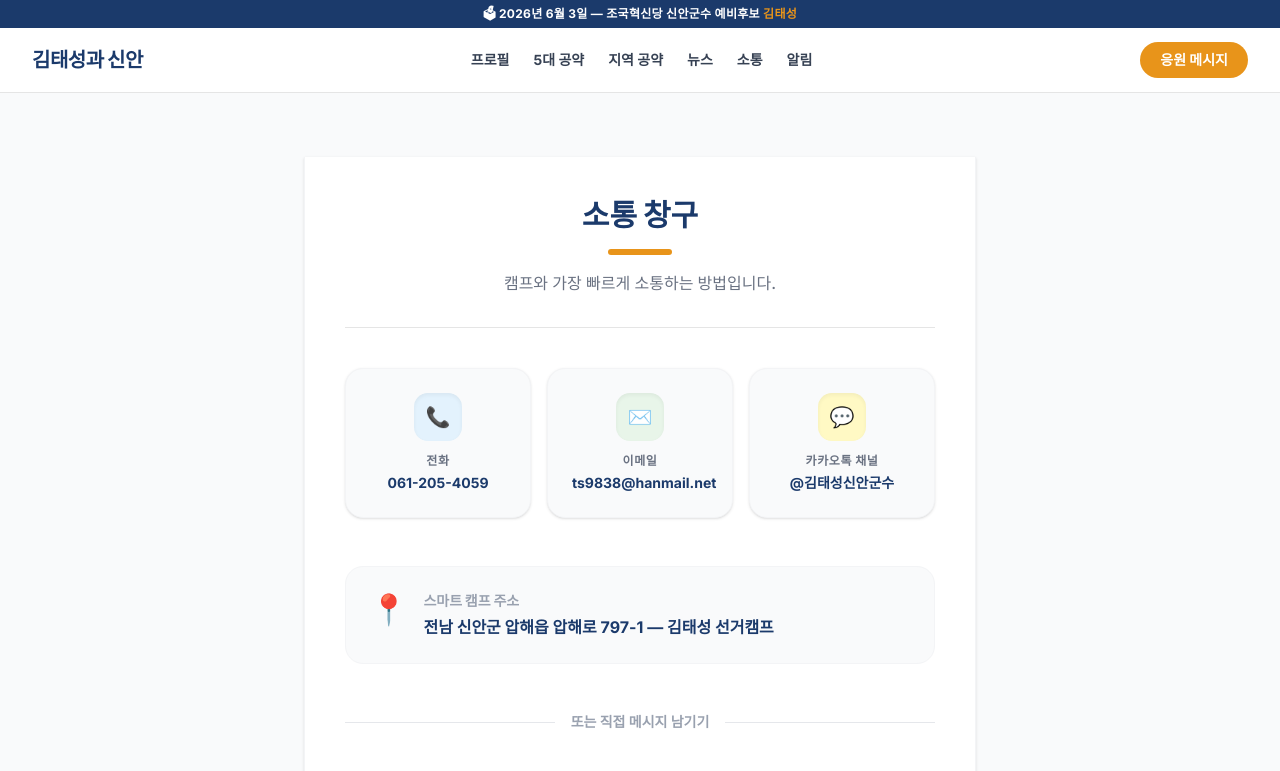
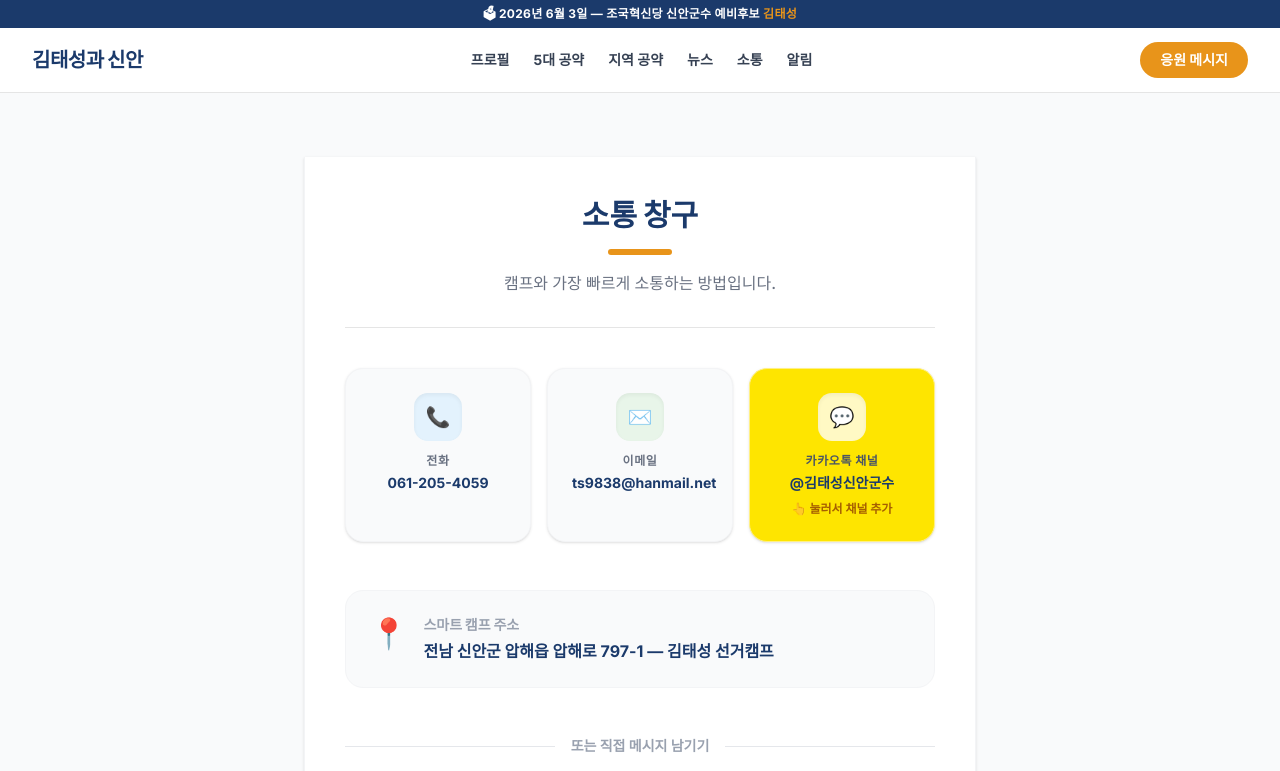
Before and after one commit to nanoset100/sinanjuso-web, a Next.js app: page /contact in a window 1280 px wide. Shown: the top 771 px of the page. Built offline with nearby package versions, Linux system fonts and the light colour scheme.

Commit message:
소통창구: 전화·이메일 표시 전용, 카카오톡 채널만 링크 연결

```diff
--- a/src/app/contact/page.tsx
+++ b/src/app/contact/page.tsx
@@ -48,6 +48,14 @@ export default function ContactPage() {
         }
     };
 
+    const getIcon = (label: string) => {
+        if (label === '전화') return '📞';
+        if (label === '이메일') return '✉️';
+        return '💬';
+    };
+
+    const isKakao = (label: string) => label === '카카오톡 채널';
+
     return (
         <div className="bg-gray-50 min-h-screen py-16 px-4 sm:px-6 lg:px-8">
             <div className="mx-auto max-w-2xl bg-white min-h-screen border-x border-gray-100 shadow-sm p-6 sm:p-10">
@@ -59,17 +67,37 @@ export default function ContactPage() {
 
                 {/* 캠프 연락처 */}
                 <div className="mb-12 grid grid-cols-1 sm:grid-cols-3 gap-4 text-center">
-                    {CAMP_CONTACT.contacts.map((contact) => (
-                        <a key={contact.label} href={contact.url} target="_blank" rel="noopener noreferrer" className="bg-gray-50 rounded-2xl p-6 border border-gray-100 shadow-sm transition-all hover:-translate-y-1 hover:border-[#1B3A6B] block no-underline">
-                            <div className="flex h-12 w-12 items-center justify-center rounded-xl shadow-inner mx-auto mb-3" style={{ backgroundColor: contact.iconBgColor }}>
-                                <span className="text-[#1B3A6B] font-black text-xl">
-                                    {contact.label === '전화' ? '📞' : contact.label === '이메일' ? '✉️' : '💬'}
-                                </span>
+                    {CAMP_CONTACT.contacts.map((contact) =>
+                        isKakao(contact.label) ? (
+                            /* 카카오톡: 클릭 가능 */
+                            <a
+                                key={contact.label}
+                                href={contact.url}
+                                target="_blank"
+                                rel="noopener noreferrer"
+                                className="bg-[#FEE500] rounded-2xl p-6 border border-yellow-200 shadow-sm transition-all hover:-translate-y-1 hover:shadow-md block no-underline cursor-pointer"
+                            >
+                                <div className="flex h-12 w-12 items-center justify-center rounded-xl shadow-inner mx-auto mb-3" style={{ backgroundColor: contact.iconBgColor }}>
+                                    <span className="text-[#1B3A6B] font-black text-xl">{getIcon(contact.label)}</span>
+                                </div>
+                                <div className="text-xs font-black text-gray-600 uppercase tracking-wider mb-1">{contact.label}</div>
+                                <div className="text-sm font-bold text-[#1B3A6B]">{contact.value}</div>
+                                <div className="text-xs text-yellow-700 font-bold mt-2">👆 눌러서 채널 추가</div>
+                            </a>
+                        ) : (
+                            /* 전화·이메일: 표시만 */
+                            <div
+                                key={contact.label}
+                                className="bg-gray-50 rounded-2xl p-6 border border-gray-100 shadow-sm block select-all"
+                            >
+                                <div className="flex h-12 w-12 items-center justify-center rounded-xl shadow-inner mx-auto mb-3" style={{ backgroundColor: contact.iconBgColor }}>
+                                    <span className="text-[#1B3A6B] font-black text-xl">{getIcon(contact.label)}</span>
+                                </div>
+                                <div className="text-xs font-black text-gray-500 uppercase tracking-wider mb-1">{contact.label}</div>
+                                <div className="text-sm font-bold text-[#1B3A6B]">{contact.value}</div>
                             </div>
-                            <div className="text-xs font-black text-gray-500 uppercase tracking-wider mb-1">{contact.label}</div>
-                            <div className="text-sm font-bold text-[#1B3A6B]">{contact.value}</div>
-                        </a>
-                    ))}
+                        )
+                    )}
                 </div>
 
                 <div className="bg-gray-50 rounded-2xl p-6 border border-gray-100 mb-12 flex gap-4">
```
